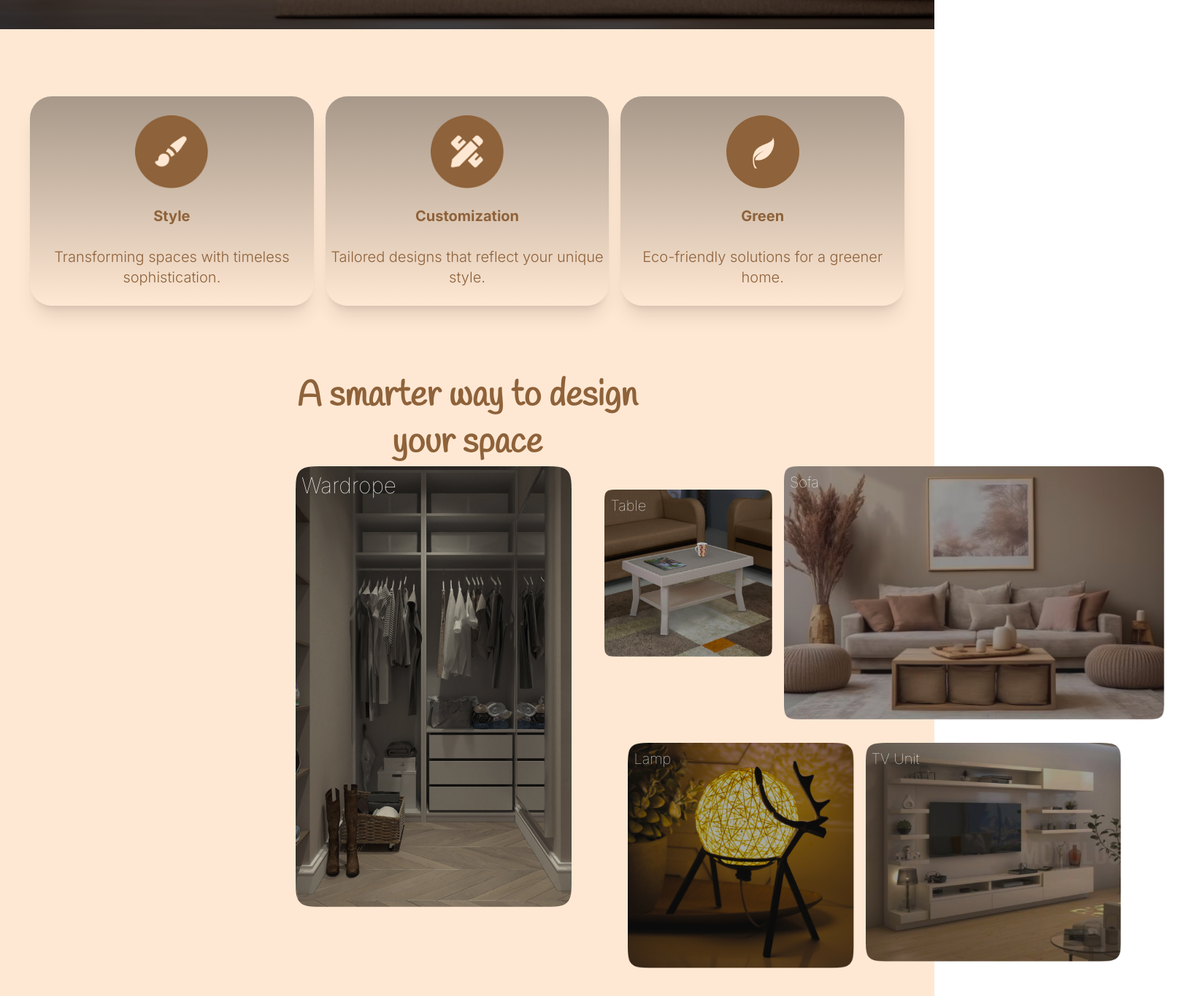
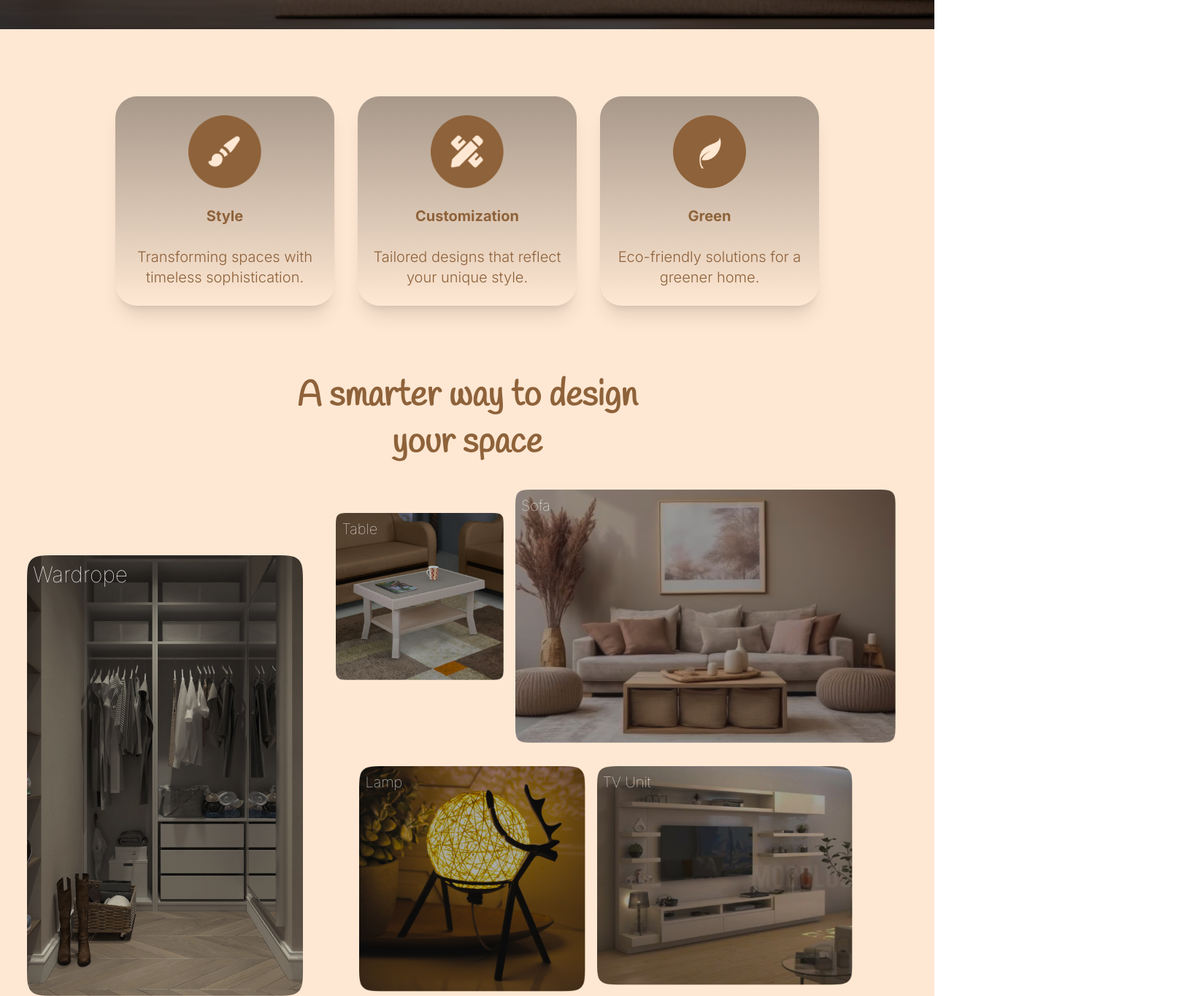
Before and after one commit to JamieOhakwe/interiordesign, a website: page index.html in a window 1280 px wide. Shown: the part 760-2125 px from the top of the page at 73% size, 1648 px wide, since content can reach past the window. Drawn offline with nearby package versions, Linux system fonts and the light colour scheme; files whose address does not match are found by name.

Commit message:
ad section done

```diff
--- a/index.html
+++ b/index.html
@@ -53,22 +53,22 @@
 
                     <!-- About Section -->
 
-                    <div class="w-[100%] bg-[#FFE8D3] py-[92px] px-[41px]">
-                        <div class="flex gap-4">
+                    <div class="flex  bg-[#FFE8D3] py-[92px]  justify-center">
+                        <div class="flex flex-col  md:flex-row gap-[2rem]">
                             <!-- BOX1 -->
-                            <div class="w-[418px] h-[287px] bg-gradient-to-b shadow-xl from-[#24201B]/40 via-[#000000]/12 to-[#FFFFFF]/2  rounded-[30px] flex flex-col items-center justify-center text-center gap-3">
+                            <div class="md:w-[300px] w-[250px] p-4 h-[287px] bg-gradient-to-b shadow-xl from-[#24201B]/40 via-[#000000]/12 to-[#FFFFFF]/2  rounded-[30px] flex flex-col items-center justify-center text-center gap-3">
                                 <img src="/images/icons/Brush.png" alt="" class="w-[100px] ">
                                 <span class="font-bold text-[#8E623A] text-xl mt-3">Style</span><br>
                                 <span class="text-[#8E623A] text-xl font-light -mt-5">Transforming spaces with timeless sophistication.</span>
                             </div>
                             <!-- BOX-2 -->
-                            <div class="w-[418px] h-[287px] bg-gradient-to-b shadow-xl from-[#24201B]/40 via-[#000000]/12 to-[#FFFFFF]/2  rounded-[30px] flex flex-col items-center justify-center text-center gap-3">
+                            <div class="md:w-[300px] w-[250px] p-4 h-[287px] bg-gradient-to-b shadow-xl from-[#24201B]/40 via-[#000000]/12 to-[#FFFFFF]/2  rounded-[30px] flex flex-col items-center justify-center text-center gap-3">
                                 <img src="/images/icons/Pencil.png" alt="" class="w-[100px] ">
                                 <span class="font-bold text-[#8E623A] text-xl mt-3">Customization</span><br>
                                 <span class="text-[#8E623A] text-xl font-light -mt-5">Tailored designs that reflect your unique style.</span>
                             </div>
                             <!-- BOX 3 -->
-                            <div class="w-[418px] h-[287px] bg-gradient-to-b shadow-xl from-[#24201B]/40 via-[#000000]/12 to-[#FFFFFF]/2  rounded-[30px] flex flex-col items-center justify-center text-center gap-3">
+                            <div class="md:w-[300px] w-[250px] p-4 h-[287px] bg-gradient-to-b shadow-xl from-[#24201B]/40 via-[#000000]/12 to-[#FFFFFF]/2  rounded-[30px] flex flex-col items-center justify-center text-center gap-3">
                                 <img src="/images/icons/Leaf1.png" alt="" class="w-[100px] bg-[#8E623A] p-[12px] rounded-[50%] ">
                                 <span class="font-bold text-[#8E623A] text-xl mt-3">Green</span><br>
                                 <span class="text-[#8E623A] text-xl font-light -mt-5"> Eco-friendly solutions for a greener home.</span>
@@ -77,12 +77,15 @@
                     </div>
 
                     <!-- Ad section -->
-                     <div class="bg-[#FFE8D3] pb-[92px] px-[1rem] flex items-center justify-center">
-                        <h1 class="text-[#8E623A] mb-4 text-5xl text-center leading-[4rem] max-w-[34rem] font-bold">A smarter way to design your space</span>
+                     <div class="bg-[#FFE8D3] pb-[92px] px-[1rem] flex flex-col items-center">
+                        <div class="">
+
+                            <h1 class="text-[#8E623A] mb-[2rem] text-5xl text-center leading-[4rem] max-w-[34rem] font-bold">A smarter way to design your space</h1>
+                        </div>
                         <!-- Box container -->
-                        <div class="flex relative gap-6 px-[37px]  w-[100vw]">
+                        <div class="flex flex-col md:flex-row relative justify-center items-center gap-6 px-[37px]  w-[100vw] item-center">
                             <!-- Box 1 -->
-                            <div class="relative flex-initial h-[500px] w-[400px]">
+                            <div class="relative flex-initial h-[500px] md:w-[400px] w-[300px] ">
                                 <span class="absolute text-white text-3xl left-2 top-2">Wardrope</span>
                                 <img src="/images/Wardrope.png" alt="" class="">
                             </div>
```
